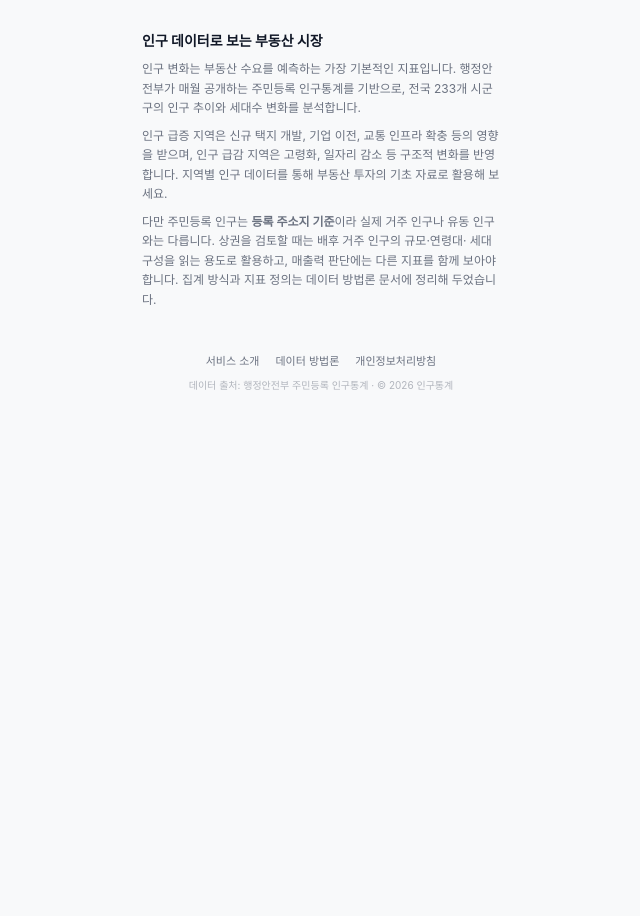
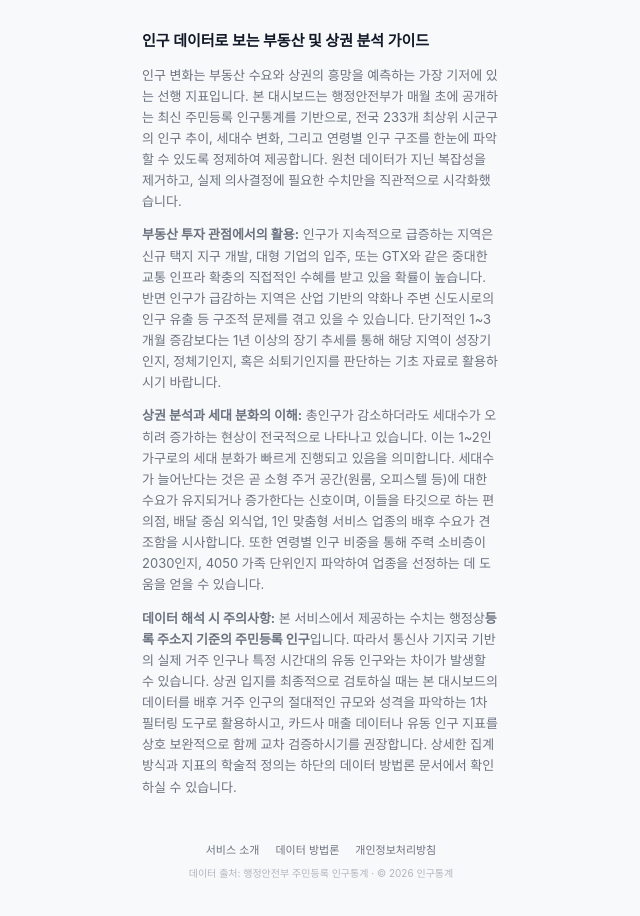
Before and after one commit to SimpleisNice/korea-population-dashboard, a Next.js app: page / in a window 1280 px wide. Shown: the part 1200-2116 px from the top of the page, without its empty margins (319-959 px from the left). Before the commit the page ends 1713 px from the top, so only its background shows below. Built offline with nearby package versions, Linux system fonts and the light colour scheme.

Commit message:
fix: AdSense 최소 콘텐츠 요건 충족을 위한 텍스트 분량 확대

```diff
--- a/src/app/trending/page.tsx
+++ b/src/app/trending/page.tsx
@@ -84,19 +84,50 @@ export default function TrendingPage() {
           }}
         >
           <h2
-            className="text-[14px] font-bold"
-            style={{ color: 'var(--color-text-primary)', marginBottom: 8 }}
+            className="text-[15px] font-bold"
+            style={{ color: 'var(--color-text-primary)', marginBottom: 12 }}
           >
-            인구 트렌드 읽는 법
+            부동산 선행 지표로서의 인구 트렌드 분석 가이드
           </h2>
           <p
-            className="text-[12px] leading-relaxed"
+            className="text-[13px] leading-relaxed"
+            style={{ color: 'var(--color-text-secondary)', marginBottom: 12 }}
+          >
+            본 인구 트렌딩 페이지는 전국 200여 개 시군구 중 최근 가장 급격한 인구 이동을 겪고 있는
+            '핫스팟'을 3개월, 6개월, 12개월 단위로 포착합니다. 부동산 시장에서 인구의 급증과 급감은
+            해당 지역의 미래 가치를 미리 보여주는 강력한 선행 지표 역할을 합니다.
+          </p>
+          <p
+            className="text-[13px] leading-relaxed"
+            style={{ color: 'var(--color-text-secondary)', marginBottom: 12 }}
+          >
+            <strong>단기 트렌드(3개월~6개월)의 의미:</strong> 3개월 단위의 단기 급증은 주로 신규
+            대단지 아파트의 입주 물량 폭발, 혹은 특정 시기의 계절적 이동 요인에 기인하는 경우가 많습니다.
+            단기적으로 인구가 몰리는 곳은 신규 주거 인프라가 빠르게 형성되는 시점임을 시사하며,
+            초기 상권 선점이나 단기적인 전월세 수요 급증을 예측하는 데 유리한 지표가 됩니다.
+            반면, 단기 급감은 주변 지역에 대규모 신규 택지가 조성되어 수요를 뺏기고 있는 이른바
+            '빨대 효과'의 징후일 가능성이 높습니다.
+          </p>
+          <p
+            className="text-[13px] leading-relaxed"
+            style={{ color: 'var(--color-text-secondary)', marginBottom: 12 }}
+          >
+            <strong>장기 트렌드(12개월)의 의미:</strong> 12개월(1년) 단위의 추세는 계절적 요인이
+            희석된 지역의 '구조적 성장세'를 의미합니다. 장기간에 걸쳐 꾸준히 상위권에 머무는 지역은
+            일회성 아파트 입주를 넘어 양질의 일자리(산업단지, 대기업 유치) 창출이나 GTX, KTX 등
+            광역 교통망 확충이라는 복합적이고 거대한 성장 엔진을 달고 있을 확률이 높습니다.
+            이는 곧 장기적인 자산 가치 상승과 안정적인 배후 수요 확장을 기대할 수 있는 펀더멘털이
+            강화되고 있다는 확실한 증거입니다.
+          </p>
+          <p
+            className="text-[13px] leading-relaxed"
             style={{ color: 'var(--color-text-secondary)' }}
           >
-            단기(3개월) 급증은 계절적 이동이나 신도시 입주 등 일시적 요인일 수 있지만,
-            장기(12개월) 추세는 지역의 구조적 변화를 반영합니다.
-            인구가 꾸준히 늘어나는 지역은 교통망 확충, 기업 유치, 신규 아파트 입주 등
-            복합적인 성장 요인이 작용하는 경우가 많습니다.
+            <strong>활용 팁:</strong> 트렌드 차트를 볼 때는 해당 지역이 단순히 랭킹에 올랐다는
+            사실뿐만 아니라, 증감의 '지속성'을 함께 평가해야 합니다. 특정 지역이 3개월 트렌드에서는
+            상위권인데 12개월 트렌드에서는 보이지 않는다면, 입주장 효과가 끝난 후 정체될 위험성을
+            내포합니다. 반대로 모든 기간에서 상위권에 포진하고 있다면 지역 전체가 팽창하는 강력한
+            상승 기류에 올라타 있다고 해석할 수 있습니다.
           </p>
         </div>
 
--- a/src/components/home/HomePageClient.tsx
+++ b/src/components/home/HomePageClient.tsx
@@ -225,35 +225,53 @@ export function HomePageClient({
           }}
         >
           <h2
-            className="text-[14px] font-bold"
-            style={{ color: 'var(--color-text-primary)', marginBottom: 8 }}
+            className="text-[15px] font-bold"
+            style={{ color: 'var(--color-text-primary)', marginBottom: 12 }}
           >
-            인구 데이터로 보는 부동산 시장
+            인구 데이터로 보는 부동산 및 상권 분석 가이드
           </h2>
           <p
-            className="text-[12px] leading-relaxed"
-            style={{ color: 'var(--color-text-secondary)', marginBottom: 8 }}
+            className="text-[13px] leading-relaxed"
+            style={{ color: 'var(--color-text-secondary)', marginBottom: 12 }}
           >
-            인구 변화는 부동산 수요를 예측하는 가장 기본적인 지표입니다.
-            행정안전부가 매월 공개하는 주민등록 인구통계를 기반으로,
-            전국 {sigunguCount}개 시군구의 인구 추이와 세대수 변화를 분석합니다.
+            인구 변화는 부동산 수요와 상권의 흥망을 예측하는 가장 기저에 있는 선행 지표입니다.
+            본 대시보드는 행정안전부가 매월 초에 공개하는 최신 주민등록 인구통계를 기반으로,
+            전국 {sigunguCount}개 최상위 시군구의 인구 추이, 세대수 변화, 그리고 연령별 인구 구조를
+            한눈에 파악할 수 있도록 정제하여 제공합니다. 원천 데이터가 지닌 복잡성을 제거하고,
+            실제 의사결정에 필요한 수치만을 직관적으로 시각화했습니다.
           </p>
           <p
-            className="text-[12px] leading-relaxed"
-            style={{ color: 'var(--color-text-secondary)', marginBottom: 8 }}
+            className="text-[13px] leading-relaxed"
+            style={{ color: 'var(--color-text-secondary)', marginBottom: 12 }}
           >
-            인구 급증 지역은 신규 택지 개발, 기업 이전, 교통 인프라 확충 등의 영향을 받으며,
-            인구 급감 지역은 고령화, 일자리 감소 등 구조적 변화를 반영합니다.
-            지역별 인구 데이터를 통해 부동산 투자의 기초 자료로 활용해 보세요.
+            <strong>부동산 투자 관점에서의 활용:</strong> 인구가 지속적으로 급증하는 지역은 신규 택지 지구 개발,
+            대형 기업의 입주, 또는 GTX와 같은 중대한 교통 인프라 확충의 직접적인 수혜를 받고 있을
+            확률이 높습니다. 반면 인구가 급감하는 지역은 산업 기반의 약화나 주변 신도시로의 인구 유출 등
+            구조적 문제를 겪고 있을 수 있습니다. 단기적인 1~3개월 증감보다는 1년 이상의 장기 추세를 통해
+            해당 지역이 성장기인지, 정체기인지, 혹은 쇠퇴기인지를 판단하는 기초 자료로 활용하시기 바랍니다.
           </p>
           <p
-            className="text-[12px] leading-relaxed"
+            className="text-[13px] leading-relaxed"
+            style={{ color: 'var(--color-text-secondary)', marginBottom: 12 }}
+          >
+            <strong>상권 분석과 세대 분화의 이해:</strong> 총인구가 감소하더라도 세대수가 오히려 증가하는 현상이
+            전국적으로 나타나고 있습니다. 이는 1~2인 가구로의 세대 분화가 빠르게 진행되고 있음을 의미합니다.
+            세대수가 늘어난다는 것은 곧 소형 주거 공간(원룸, 오피스텔 등)에 대한 수요가 유지되거나
+            증가한다는 신호이며, 이들을 타깃으로 하는 편의점, 배달 중심 외식업, 1인 맞춤형 서비스 업종의
+            배후 수요가 견조함을 시사합니다. 또한 연령별 인구 비중을 통해 주력 소비층이 2030인지,
+            4050 가족 단위인지 파악하여 업종을 선정하는 데 도움을 얻을 수 있습니다.
+          </p>
+          <p
+            className="text-[13px] leading-relaxed"
             style={{ color: 'var(--color-text-secondary)' }}
           >
-            다만 주민등록 인구는 <strong>등록 주소지 기준</strong>이라 실제 거주 인구나
-            유동 인구와는 다릅니다. 상권을 검토할 때는 배후 거주 인구의 규모·연령대·
-            세대 구성을 읽는 용도로 활용하고, 매출력 판단에는 다른 지표를 함께 보아야 합니다.
-            집계 방식과 지표 정의는 데이터 방법론 문서에 정리해 두었습니다.
+            <strong>데이터 해석 시 주의사항:</strong> 본 서비스에서 제공하는 수치는 행정상
+            <strong>등록 주소지 기준의 주민등록 인구</strong>입니다. 따라서 통신사 기지국 기반의
+            실제 거주 인구나 특정 시간대의 유동 인구와는 차이가 발생할 수 있습니다. 상권 입지를
+            최종적으로 검토하실 때는 본 대시보드의 데이터를 배후 거주 인구의 절대적인 규모와 성격을
+            파악하는 1차 필터링 도구로 활용하시고, 카드사 매출 데이터나 유동 인구 지표를 상호 보완적으로
+            함께 교차 검증하시기를 권장합니다. 상세한 집계 방식과 지표의 학술적 정의는 하단의
+            데이터 방법론 문서에서 확인하실 수 있습니다.
           </p>
         </div>
       </Section>
```
Also changed, not shown: src/app/ranking/page.tsx (+38 -9 lines).
